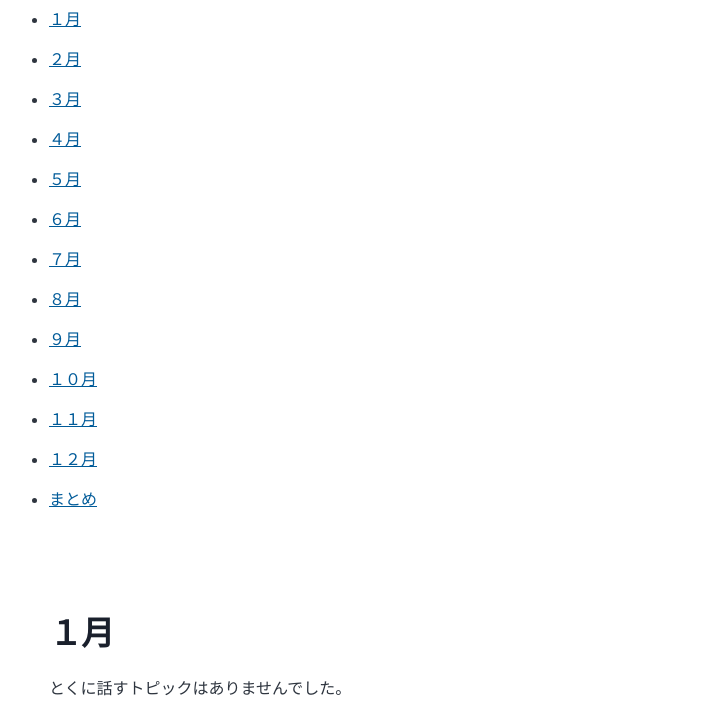
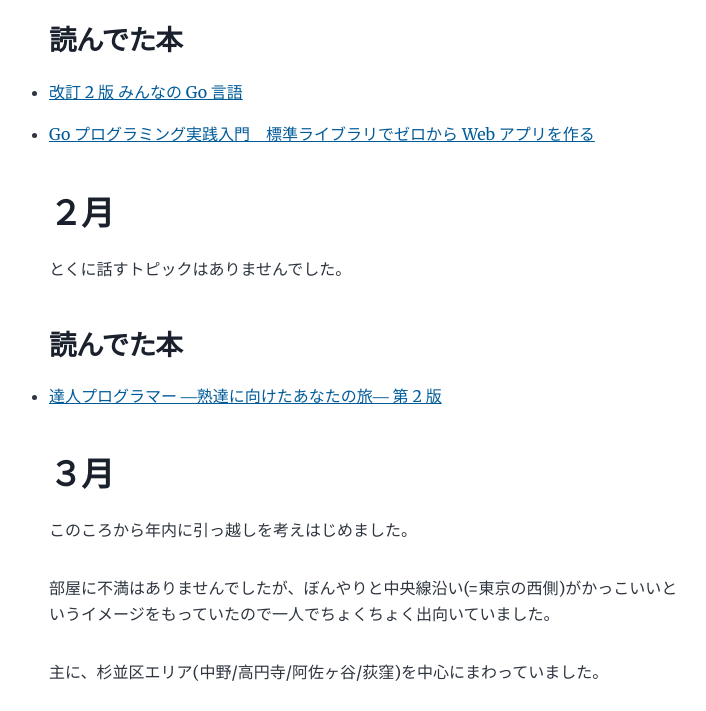
Before and after one commit to uh-zz/blog, a Gatsby site: page /2021/12/looking-back-on-2021/ in a window 1280 px wide. Shown: the part 584-1295 px from the top of the page, without its empty margins (275-981 px from the left). Built offline with nearby package versions, Linux system fonts and the light colour scheme; Gatsby itself is replaced by a stand-in of ours.

Commit message:
:fire: 2021/12の目次を削除

```diff
--- a/content/blog/2021/12/looking-back-on-2021/index.md
+++ b/content/blog/2021/12/looking-back-on-2021/index.md
@@ -10,26 +10,6 @@ tags: ["poem"]
 今年のふりかえりをするために個人ブログを数ヶ月ぶりに更新しています。
 
 しばらくぶりに拙ブログを見ていて、ぜんぜんメンテしてなかったや。。の反省を強く感じたので来年はアウトプットをもっともっと増やします！
-
-<br>
-
-## 目次
-
-- [１月](#１月)
-- [２月](#２月)
-- [３月](#３月)
-- [４月](#４月)
-- [５月](#５月)
-- [６月](#６月)
-- [７月](#７月)
-- [８月](#８月)
-- [９月](#９月)
-- [１０月](#１０月)
-- [１１月](#１１月)
-- [１２月](#１２月)
-- [まとめ](#まとめ)
-
-<br>
 
 ## １月
 
```
